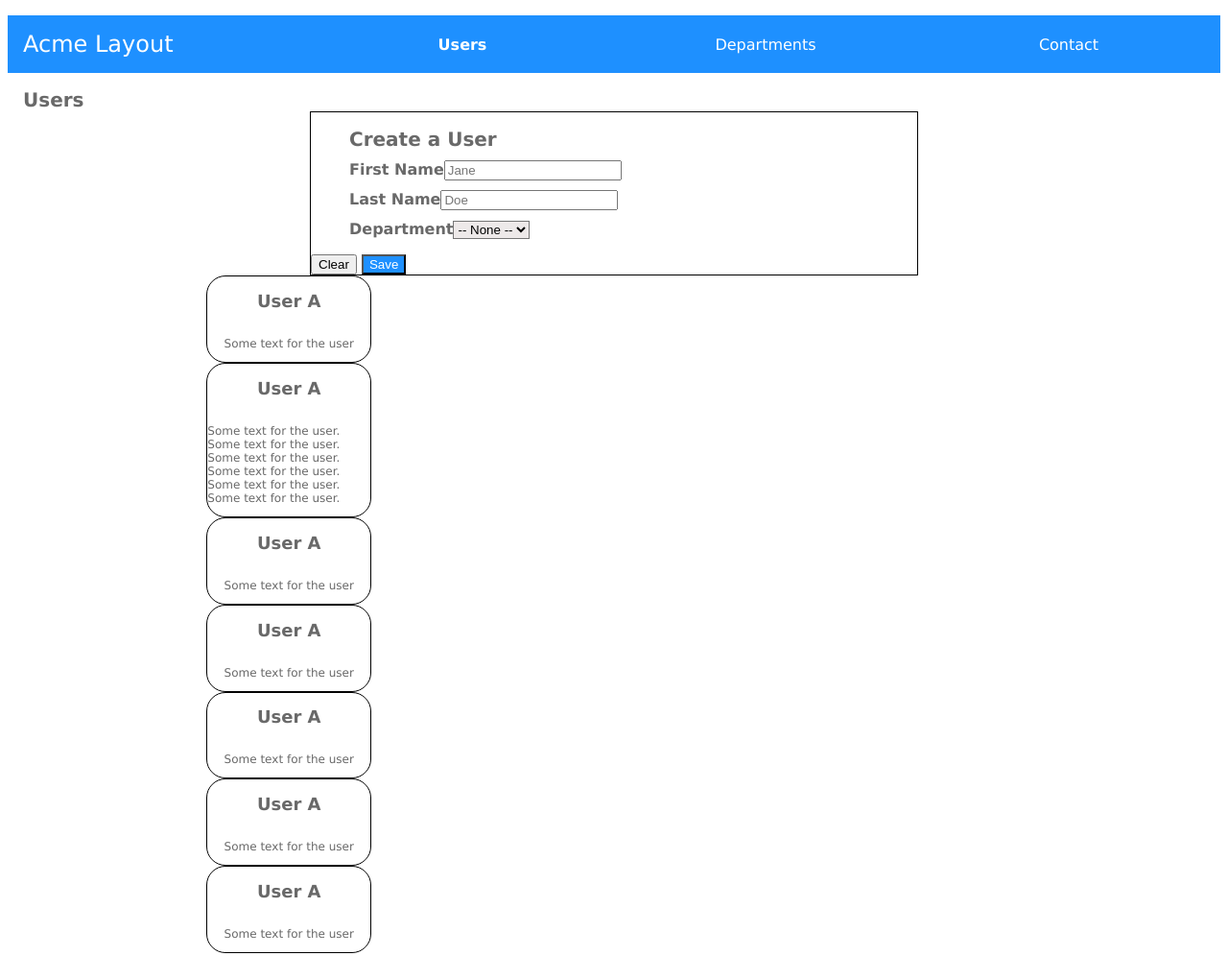
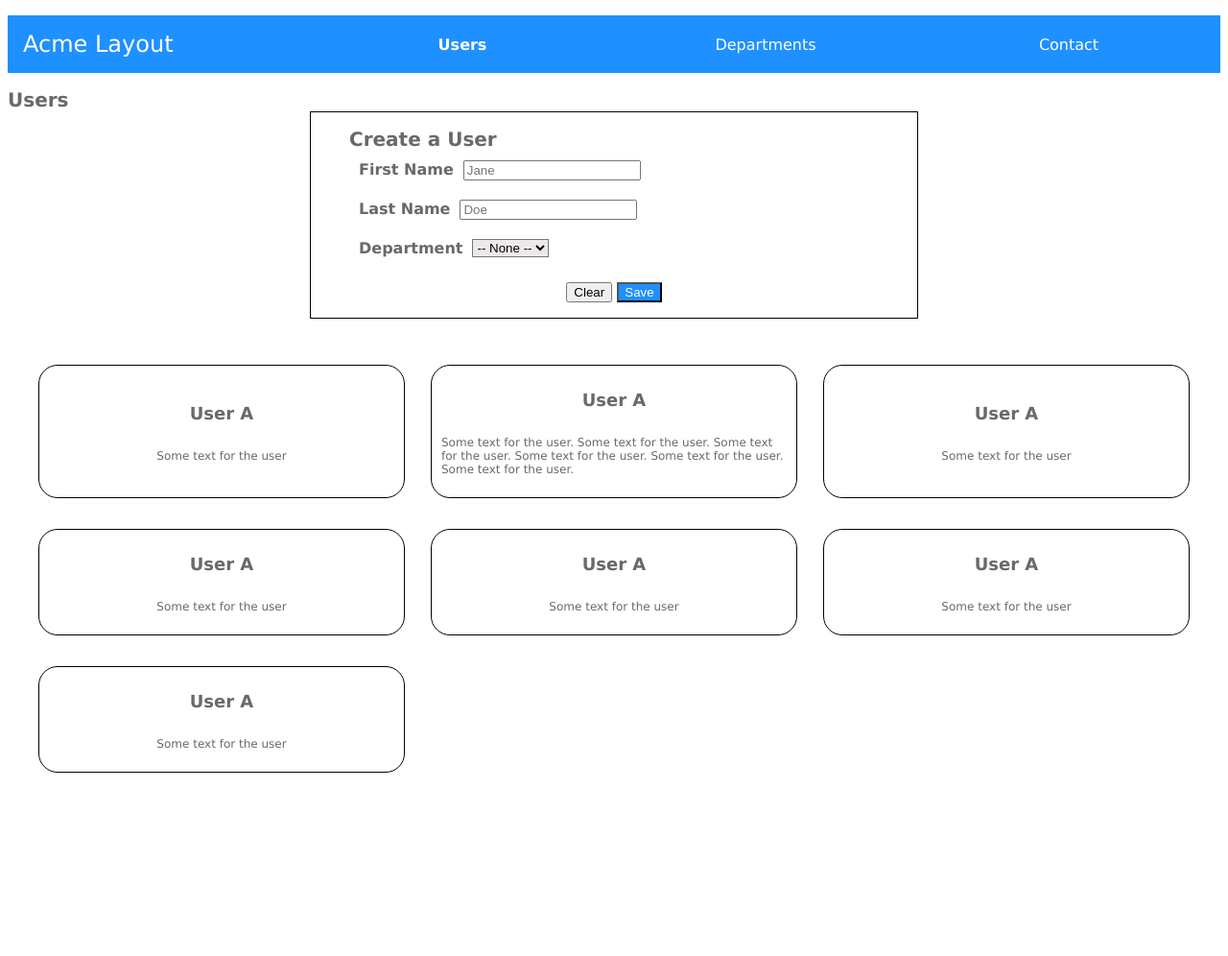
Before and after one commit to hannahrademaker/acme-flex-box, a plain HTML site: page index.html in a window 1280 px wide. Shown: the whole page at 96% size. After the commit the page ends 861 px from the top, so only its background shows below. Drawn offline with Linux system fonts and the light colour scheme.

Commit message:
almost done - need media section

```diff
--- a/index.html
+++ b/index.html
@@ -64,9 +64,11 @@
             </li>
 
         </ul>
+        <div class = buttonContainer>
         <div class = 'buttons'>
         <button class = 'clear'>Clear</button>
         <button class = 'save'>Save</button>
+    </div>
     </div>
     </div>
 </div>
@@ -75,51 +77,49 @@
 
 <!-- USER CARDS -->
 <section class = 'users'>
-    <div>
       <div class="card">
         <h1 class = 'userTitle'>User A</h1>
-        <p class="cardColumn">
+        <p class="cardRow">
             Some text for the user
         </p>
       </div>
       <div class="card">
         <h1 class = 'userTitle'>User A</h1>
-        <p class="cardColumn">
+        <p class="cardRow">
             Some text for the user. Some text for the user. Some text for the user.
             Some text for the user. Some text for the user. Some text for the user.
         </p>
       </div>
       <div class="card">
         <h1 class = 'userTitle'>User A</h1>
-        <p class="cardColumn">
+        <p class="cardRow">
             Some text for the user
         </p>
       </div>
       <div class="card">
         <h1 class = 'userTitle'>User A</h1>
-        <p class="cardColumn">
+        <p class="cardRow">
             Some text for the user
         </p>
       </div>
       <div class="card">
         <h1 class = 'userTitle'>User A</h1>
-        <p class="cardColumn">
+        <p class="cardRow">
             Some text for the user
         </p>
       </div>
       <div class="card">
         <h1 class = 'userTitle'>User A</h1>
-        <p class="cardColumn">
+        <p class="cardRow">
             Some text for the user
         </p>
       </div>
       <div class="card">
         <h1 class = 'userTitle'>User A</h1>
-        <p class="cardColumn">
+        <p class="cardRow">
             Some text for the user
         </p>
       </div>
-    </div>
   </section>
 
 </body>
--- a/styles.css
+++ b/styles.css
@@ -34,7 +34,6 @@
 
 .userheader{
     justify-content: flex-start;
-    margin-left: 1rem;
     width: 100%;
     font-size: 1.25rem;
     font-weight: bold;
@@ -50,6 +49,7 @@
 .userCardRow {
     display: flex;
     justify-content: center;
+
 }
 
 .userContainer {
@@ -63,49 +63,67 @@
 .userRow{
     display: flex;
     list-style-type: none;
-    align-items: left;
     font-weight: bold;
     font-size: 1rem;
-    padding-top: 10px;
+    padding: 10px;
+}
+
+.userField {
+    display: flex;
+    padding-left: 10px;
+}
+
+.buttonContainer{
+    display: flex;
+    justify-content: center;
+    padding-bottom: 1rem;
 }
 
 .userSelect{
     color: black;
-    align-items: center;
     background-color: rgb(237, 233, 233);
 }
 
 .save {
     background-color: dodgerblue;
     color: white;
-    align-items: center;
-
 }
 
 /* USER CARDS */
 
   .users {
+    padding: 2rem;
     display: flex;
-    justify-content: space-around;
+    flex-wrap: wrap;
+    justify-content: space-between;
+
   }
 
   .card {
     display: flex;
+    margin-top: 1rem;
+    margin-bottom: 1rem;
     border: 1px solid black;
-    width: 20%;
+    width: 30%;
     flex-direction: column;
     align-items: center;
     border-radius: 20px;
     font-family: verdana;
     font-size: 12px;
     color: dimgray;
+    padding: 10px;
+    justify-content: center
   }
-
-
 
 
 @media (max-width: 600px){
     .nav {
         flex-direction: column;
     }
+
+    .nav li {
+        justify-content: flex-start;
+       padding: .5rem
+    }
+
 }
```
